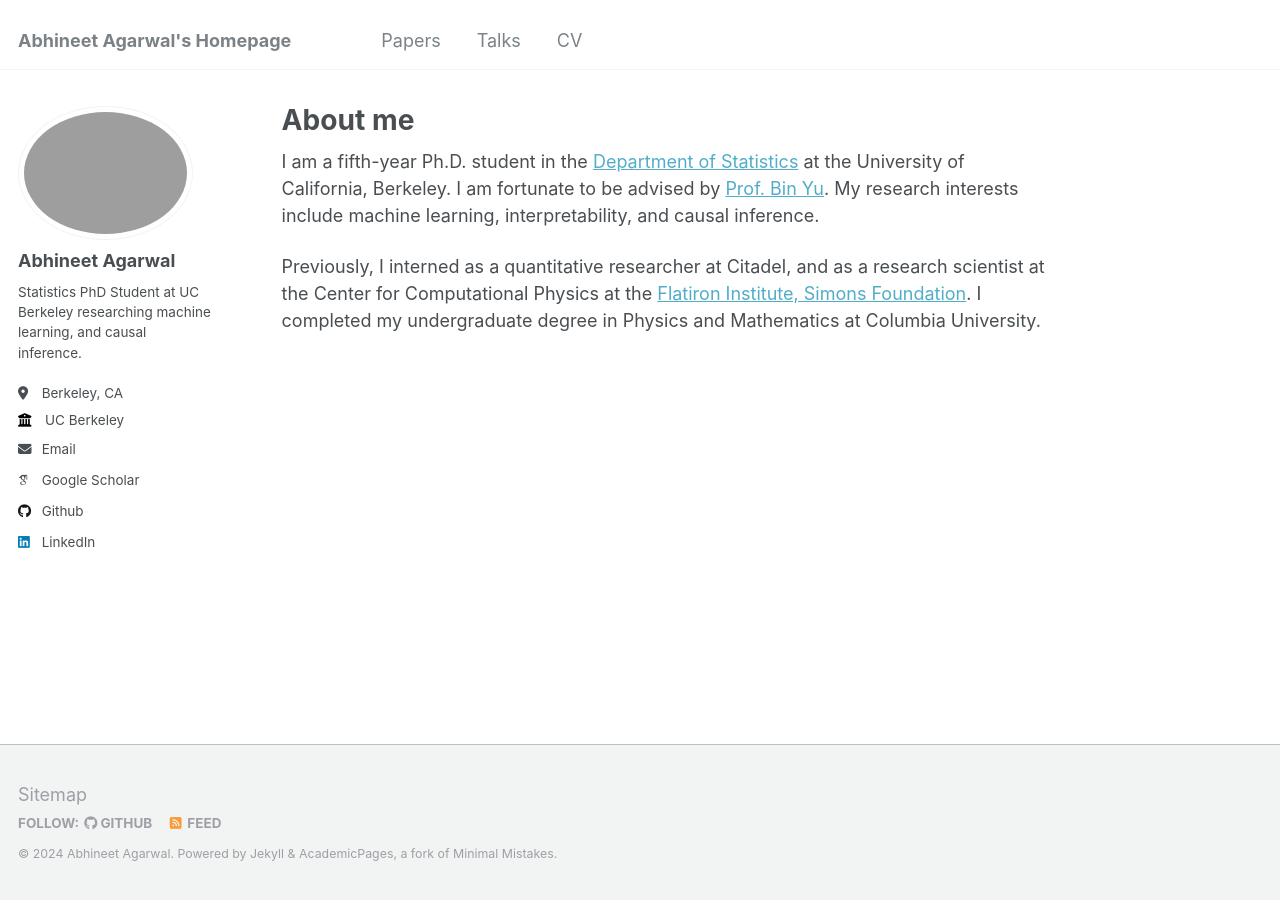
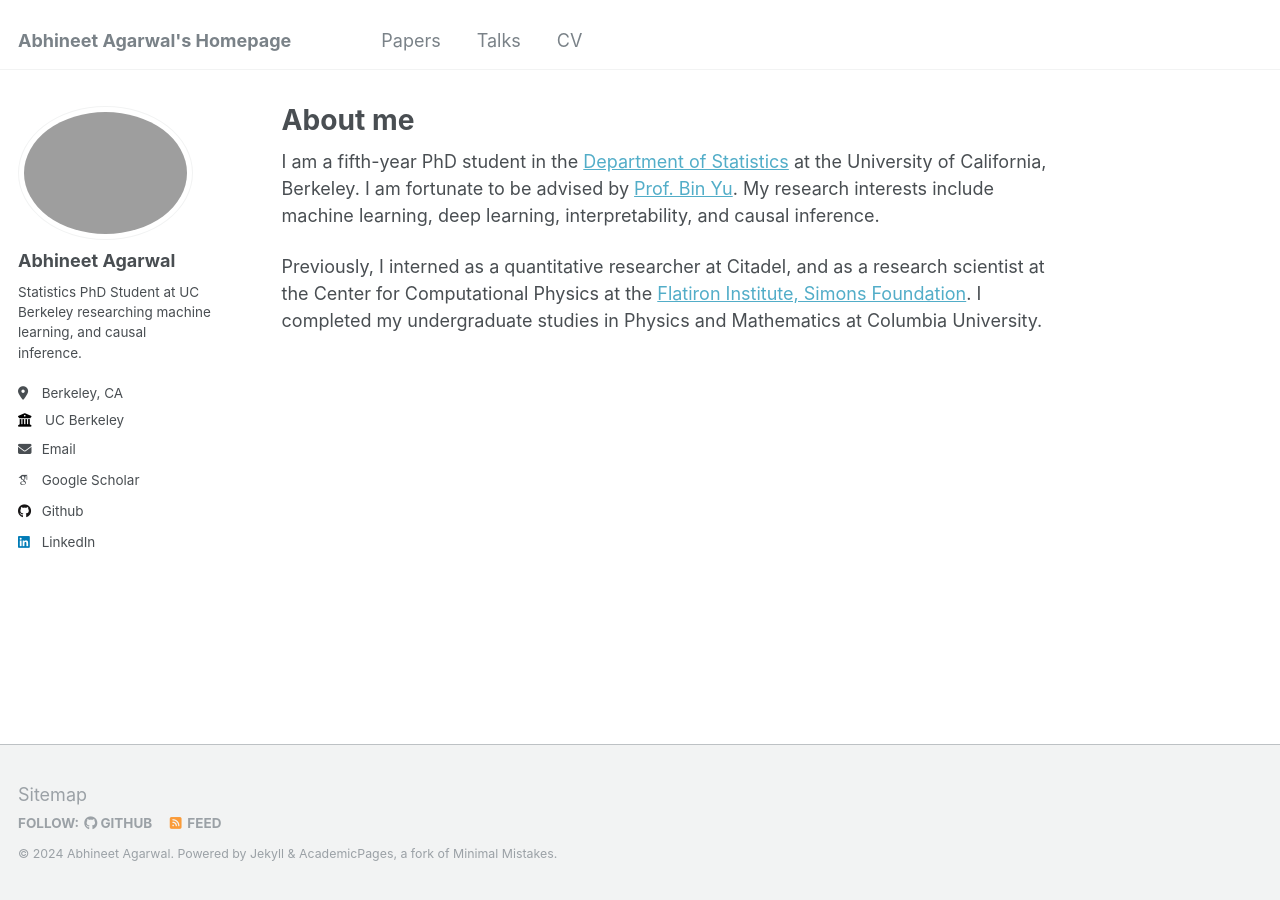
Before and after one commit to aagarwal1996/aagarwal1996.github.io, a Jekyll site: the page built from _pages/about.md, in a window 1280 px wide. Built offline with Jekyll 4.4.1, drawn with Linux system fonts in a browser that asks for light colours; some web fonts are replaced.

Commit message:
Update about.md

```diff
--- a/_pages/about.md
+++ b/_pages/about.md
@@ -7,6 +7,6 @@ redirect_from:
   - /about.html
 ---
 
-I am a fifth-year Ph.D. student in the [Department of Statistics](https://www.statistics.berkeley.edu/) at the University of California, Berkeley. I am fortunate to be advised by [Prof. Bin Yu](https://binyu.stat.berkeley.edu/). My research interests include machine learning, interpretability, and causal inference.
+I am a fifth-year PhD student in the [Department of Statistics](https://www.statistics.berkeley.edu/) at the University of California, Berkeley. I am fortunate to be advised by [Prof. Bin Yu](https://binyu.stat.berkeley.edu/). My research interests include machine learning, deep learning, interpretability, and causal inference.
 
-Previously, I interned as a quantitative researcher at Citadel, and as a research scientist at the Center for Computational Physics at the [Flatiron Institute, Simons Foundation](https://simonsfoundation.org/flatiron/). I completed my undergraduate degree in Physics and Mathematics at Columbia University.
+Previously, I interned as a quantitative researcher at Citadel, and as a research scientist at the Center for Computational Physics at the [Flatiron Institute, Simons Foundation](https://simonsfoundation.org/flatiron/). I completed my undergraduate studies in Physics and Mathematics at Columbia University.
```
